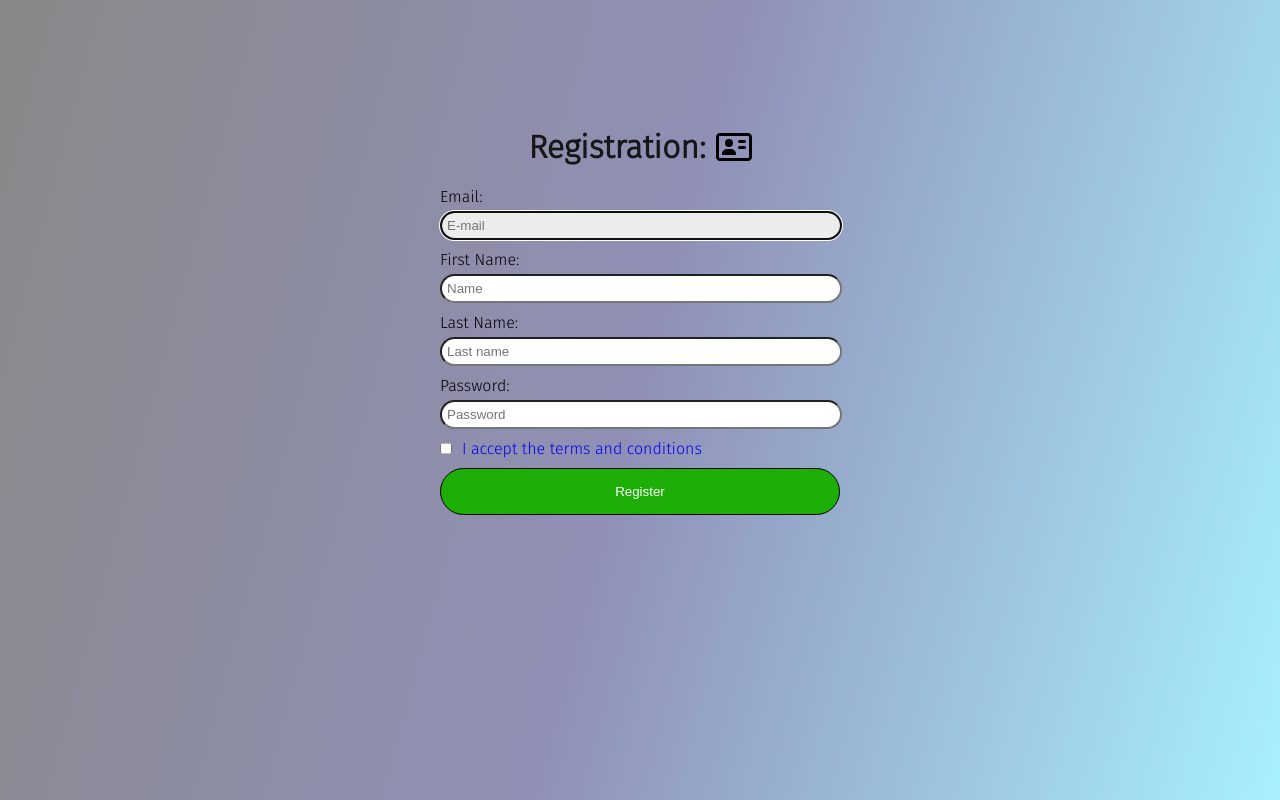
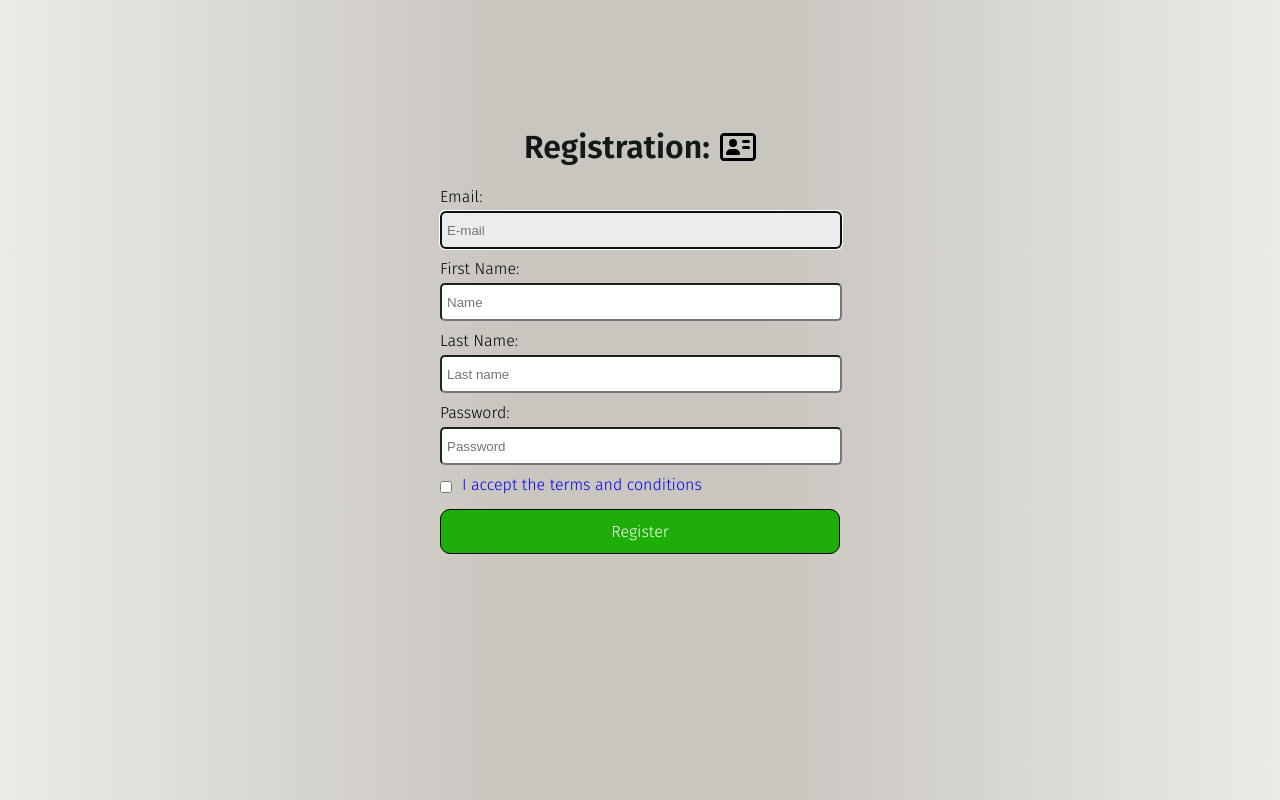
Before and after one commit to AnLuk13/E-shop, a website: page pages/register.html in a window 1280 px wide. Drawn offline with Linux system fonts and the light colour scheme.

Commit message:
Create a scss file for register.css

```diff
--- a/package.json
+++ b/package.json
@@ -1,6 +1,7 @@
 {
   "scripts": {
-    "autoprefixer": "postcss styles/register.css --use autoprefixer -d styles/autoprefixer"
+    "autoprefixer": "postcss styles/register.css --use autoprefixer -d styles/autoprefixer",
+    "watch:scss": "node-sass -w styles/register.scss styles/register.css"
   },
   "dependencies": {
     "node-sass": "^9.0.0"
--- a/pages/register.html
+++ b/pages/register.html
@@ -3,7 +3,8 @@
   <head>
     <meta charset="UTF-8" />
     <meta name="viewport" content="width=device-width, initial-scale=1.0" />
-    <link rel="stylesheet" href="/styles/autoprefixer/register.css" />
+    <link rel="stylesheet" href="/styles/styles.css" />
+    <link rel="stylesheet" href="/styles/register.css" />
     <link rel="icon" type="image/x-icon" href="/assets/img/registration.ico" />
     <script src="/app.js" defer></script>
     <title>Register</title>
--- /dev/null
+++ b/styles/_colors.scss
@@ -0,0 +1,2 @@
+$green: green;
+$light-green: rgb(0, 188, 0);
--- a/styles/register.scss
+++ b/styles/register.scss
@@ -1,3 +1,138 @@
+@import "colors";
+
+html {
+  height: 100%;
+}
+
+body {
+  margin-top: 8em;
+  overflow: hidden;
+}
+
 .form-title {
-  color: red;
+  text-align: center;
+  color: rgb(22, 23, 23);
+  display: flex;
+  align-items: center;
+  justify-content: center;
+  gap: 10px;
+  animation-name: title;
+  animation-duration: 1.5s;
+  animation-timing-function: cubic-bezier(0.05, 1.04, 1, 0.98);
+  animation-fill-mode: forwards;
+  position: relative;
 }
+
+@keyframes title {
+  0% {
+    top: -300px;
+  }
+  100% {
+    top: 0;
+  }
+}
+
+.registration-form {
+  max-width: 400px;
+  margin: 0 auto;
+  animation-name: reg-form;
+  animation-duration: 2s;
+  animation-timing-function: ease;
+  animation-fill-mode: forwards;
+  position: relative;
+}
+
+@keyframes reg-form {
+  0% {
+    top: 500px;
+  }
+  100% {
+    top: 0;
+  }
+}
+
+label {
+  display: block;
+  margin-bottom: 5px;
+}
+
+input {
+  height: 3vh;
+  width: 97%;
+  padding: 5px;
+  margin-bottom: 10px;
+  border-radius: 5px;
+}
+
+.terms {
+  display: flex;
+  gap: 10px;
+}
+
+.registration-form {
+  [type="submit"] {
+    width: 100%;
+    padding: 12px;
+    background-color: rgb(29, 175, 7);
+    color: white;
+    border: 1px solid black;
+    border-radius: 10px;
+    font-family: "Fira Sans", sans-serif;
+    font-size: 16px;
+  }
+
+  [type="submit"]:hover {
+    border: 1px solid black;
+    background-color: $light-green;
+    cursor: pointer;
+  }
+
+  .terms {
+    input[type="checkbox"] {
+      margin: 0;
+      width: 3%;
+      margin-bottom: 10px;
+      vertical-align: middle;
+    }
+
+    input[type="checkbox"]:hover {
+      cursor: pointer;
+    }
+  }
+}
+
+p {
+  margin: 0;
+  margin-bottom: 10px;
+  vertical-align: middle;
+
+  a {
+    text-decoration: none;
+
+    &:visited {
+      color: purple;
+    }
+
+    &:hover {
+      color: rgb(195, 73, 150);
+    }
+  }
+}
+
+input {
+  &:invalid:not(:placeholder-shown) {
+    border: 2px solid red;
+  }
+
+  &:valid:focus {
+    border: 3px solid $green;
+  }
+
+  &:valid {
+    border: 2px solid $green;
+  }
+
+  &:focus {
+    background-color: rgb(236, 236, 236);
+  }
+}
```
Also changed, not shown: styles/autoprefixer/register.css, styles/register.css.
